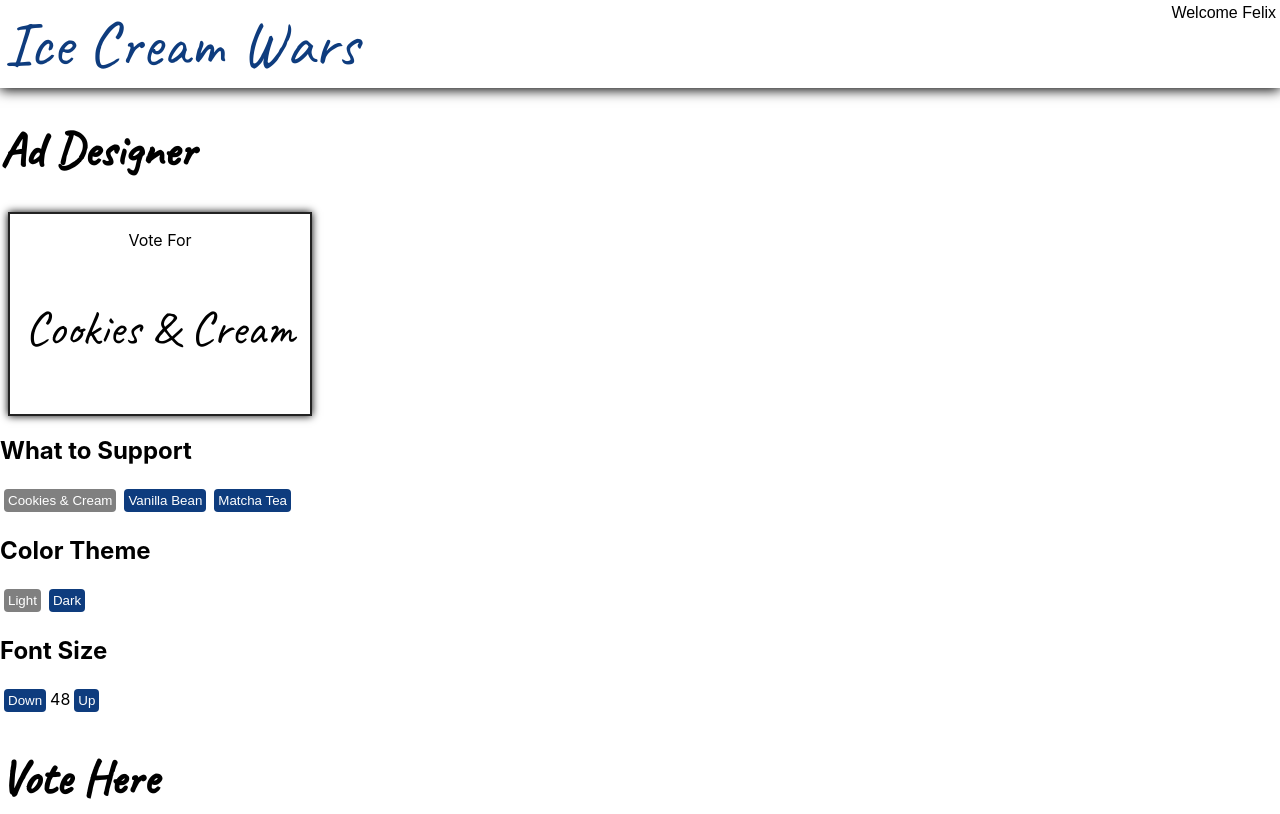
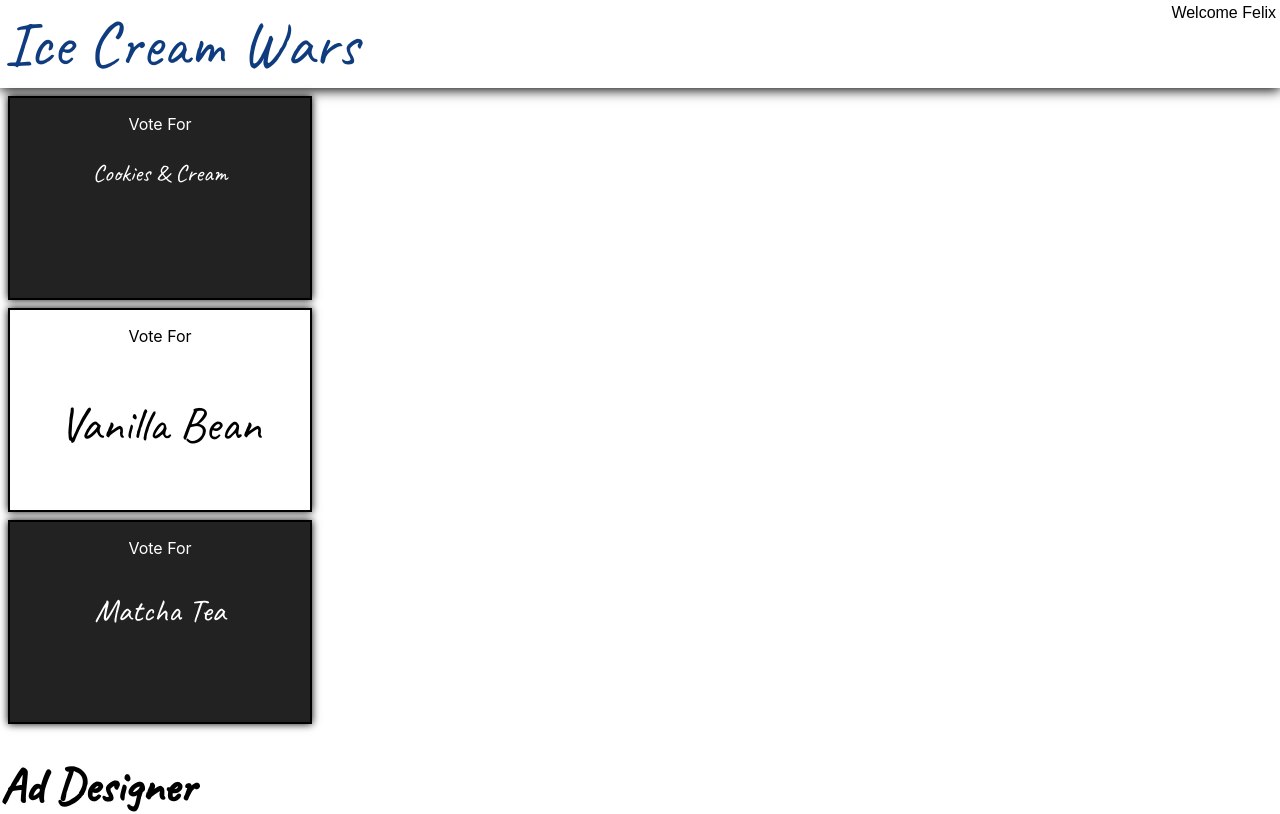
Before and after one commit to dairsmithgit/react-lab1, a React (Create React App) app: page / in a window 1280 px wide. Shown: the top 814 px of the page. Built offline with nearby package versions, Linux system fonts and the light colour scheme.

Commit message:
part 2 props ad boxes

```diff
--- a/src/App.tsx
+++ b/src/App.tsx
@@ -3,13 +3,21 @@ import './App.css';
 import Header from './components/Header';
 import AdDesigner from './components/AdDesigner';
 import Votes from './components/Votes';
+import Ad from './components/Ad';
 
 function App() {
   return (
     <div className="App">
       <Header name={"Felix"}/>
+      <div className="part2">
+        <Ad flavor="Cookies &amp; Cream" fontSize={24} darkTheme={true} />
+        <Ad flavor="Vanilla Bean" fontSize={48} darkTheme={false} />
+        <Ad flavor="Matcha Tea" fontSize={32} darkTheme={true} />
+      </div>
+      <div className="part1">
       <AdDesigner />
       <Votes />
+      </div>
     </div>
   );
 }
--- a/src/components/Ad.css
+++ b/src/components/Ad.css
@@ -0,0 +1,15 @@
+@import url('https://fonts.googleapis.com/css2?family=Caveat&display=swap');
+
+.AdDisplay {
+    width: 300px;
+    height: 200px;
+    text-align: center;
+    margin: 8px;
+    box-shadow: 0px 0px 8px black;
+    border: 2px solid black;
+    overflow: auto;
+}
+
+.adFlavorKind {
+    font-family: 'Caveat', cursive;
+}
--- a/src/components/Ad.tsx
+++ b/src/components/Ad.tsx
@@ -9,10 +9,25 @@ interface Props {
 
 function AdDisplay({flavor, fontSize, darkTheme }: Props) {
 
-    <div className="AdDisplay">
+    let addClass = "";
+
+    const adFlavorSize = {
+        fontSize: fontSize + "px"
+    };
+
+    if (darkTheme === true) {
+        addClass = " darkTheme";
+    } else {
+        addClass = " lightTheme";
+    }
+
+    return (
+        <div className={"AdDisplay" + addClass}>
         <p>Vote For</p>
-        <p></p>
-    </div>
+        <p className="adFlavorKind" style={adFlavorSize}>{flavor}</p>
+        </div>
+    )
+
 }
 
 export default AdDisplay;
```
